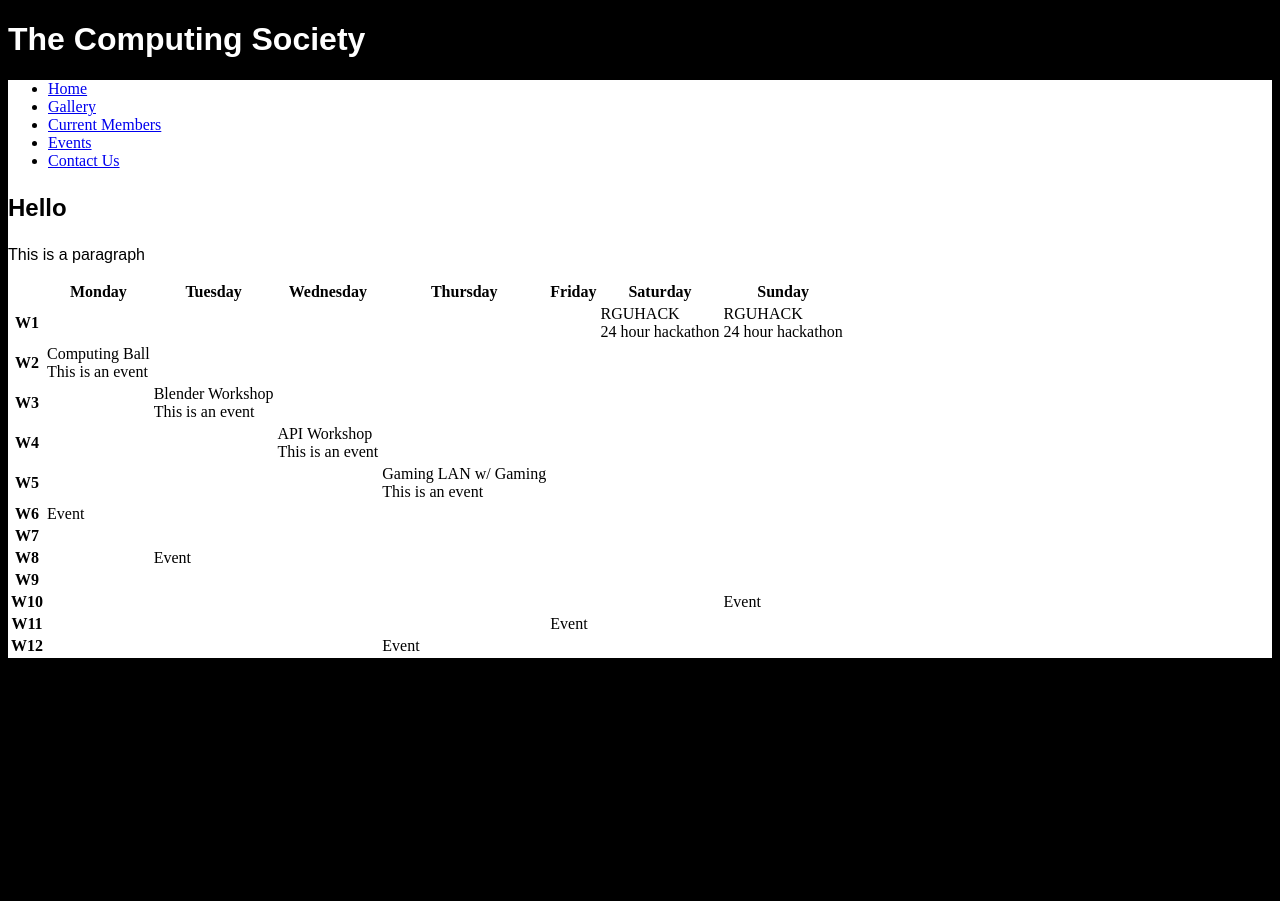
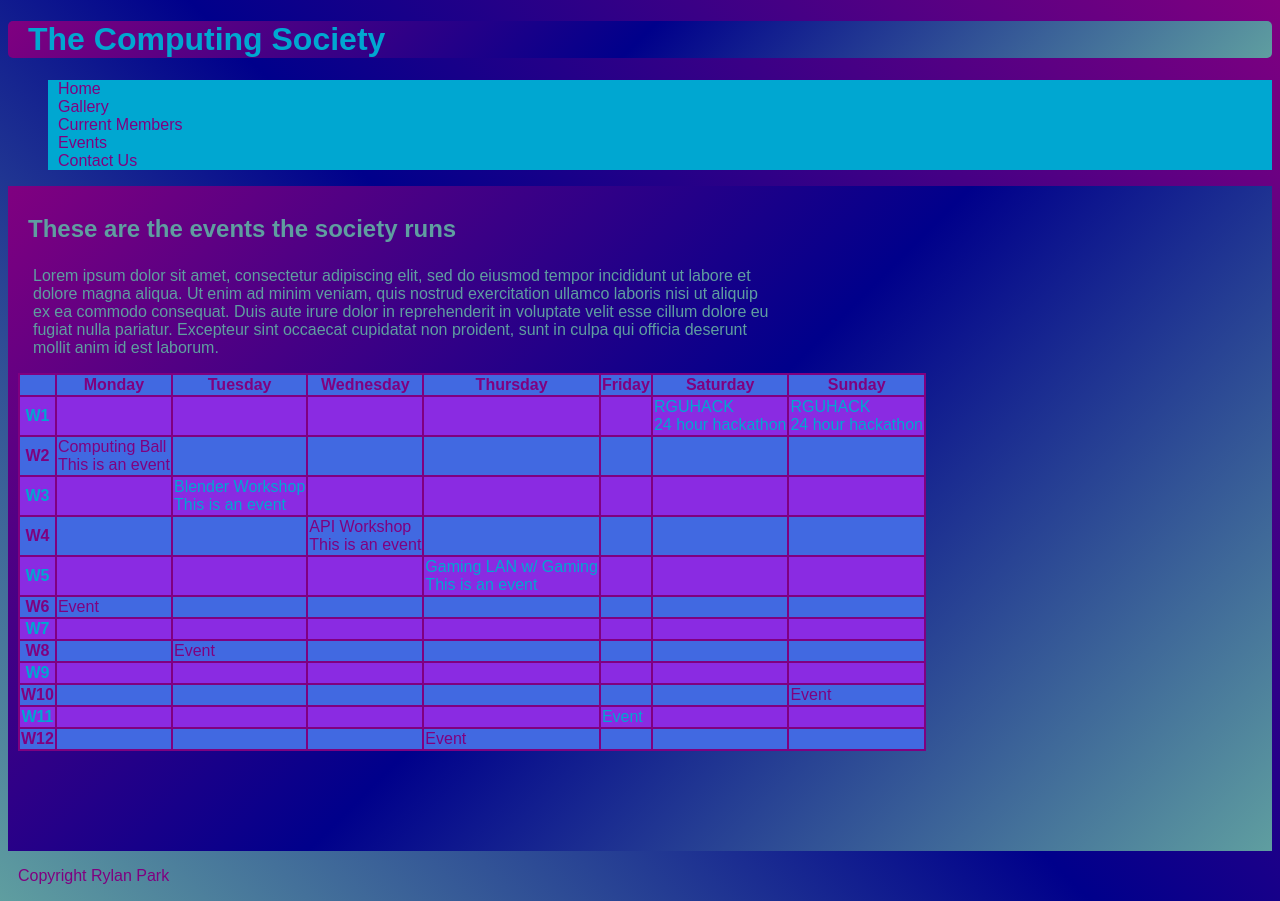
Before and after one commit to CrunchySubstances/CM1114-Coursework-Rylan-Park, a plain HTML site: page event_calendar.html in a window 1280 px wide. Before the commit the page ends 800 px from the top, so only its background shows below. Drawn offline with Linux system fonts and the light colour scheme.

Commit message:
Changed style and updated colours

```diff
--- a/css/main.css
+++ b/css/main.css
@@ -1,32 +1,106 @@
 body{
-    background-color:black;
+    background-image:linear-gradient(45deg,cadetblue,darkblue,purple);
 }
 
 header {
-    color:white;
-    border-top-left-radius: 10px;
-    border-top-right-radius: 10px;
+    color:#00a7d1;
+    border-top-left-radius: 5px;
+    border-top-right-radius: 5px;
+    border-bottom-left-radius: 5px;
+    border-bottom-right-radius: 5px;
+    padding-left: 10px;
+    background-image:linear-gradient(315deg,cadetblue,darkblue,purple);
     h1{
-        color:white;
+        color:#00a7d1;
     }
 }
+
+nav li{
+    border: 2px;
+    border-style: none;
+    padding-left: 10px;
+    accent-color: cadetblue;
+    background-color:#00a7d1;
+    list-style-type: none;
+    font-family: Arial, Helvetica, sans-serif;
+
+    a{
+        color:purple;
+        text-align:center;
+        text-decoration: none;
+    }
+
+    :hover{
+        background-color: blueviolet;
+    }
+
+    .active{
+        background-color: cadetblue;
+    }
+}
+
+table{
+    font-family: Arial, Helvetica, sans-serif;
+    border-collapse: collapse;
+    td{
+        border:2px;
+        border-style: solid;
+        border-color:purple;
+    }
+    th{
+        border:2px;
+        border-style: solid;
+        border-color:purple;
+    }
+    tr:nth-child(even){
+        background-color: blueviolet;
+        color:#00a7d1;
+    }
+    tr:nth-child(odd){
+        background-color: royalblue;
+        color:purple;
+    }
+
+
+}
+
 h1,h2,h3,h4,h5,h6,p{
-    color:black;
+    color:cadetblue;
     font-family: Arial, Helvetica, sans-serif;
+    padding-left: 10px;
 }
+
 h1{
     font-size:xx-large;
 }
+
 h3{
     font-size:x-large
 }
+
 p{
     font-size:medium
 }
+
 main{
-    background-color: white;
+    background-image: linear-gradient(315deg,cadetblue,darkblue,purple);
+    padding-left: 10px;
+    padding-top: 5px;
+    padding-bottom: 100px;
+    p{
+        padding-left:15px;
+        padding-right: 500px;
+    }
 }
+
 aside{
-    background-color: white;
+    background-image: linear-gradient(315deg,cadetblue,darkblue,purple);
     border-radius:10px;
+    padding-left: 10px;
 }
+footer{
+    p{
+        color:purple;
+    }
+
+}
--- a/event_calendar.html
+++ b/event_calendar.html
@@ -9,21 +9,22 @@
             <h1>The Computing Society</h1>
         </header>
 
-        <nav></nav>
-
-        <main>
-
+        <nav>
             <ul>
-                <li><a href="index.html">Home</a></li>
+                <li class="active"><a href="index.html">Home</a></li>
                 <li><a href="img_gallery.html">Gallery</a></li>
                 <li><a href="current_members.html">Current Members</a></li>
                 <li><a href="event_calendar.html">Events</a></li>
                 <li><a href="contact_us.html">Contact Us</a></li>
             </ul>
+        </nav>
+
+        <main>
+
 
             <div>
-                <h3>Hello</h3>
-                <p>This is a paragraph</p>
+                <h3>These are the events the society runs</h3>
+                <p>Lorem ipsum dolor sit amet, consectetur adipiscing elit, sed do eiusmod tempor incididunt ut labore et dolore magna aliqua. Ut enim ad minim veniam, quis nostrud exercitation ullamco laboris nisi ut aliquip ex ea commodo consequat. Duis aute irure dolor in reprehenderit in voluptate velit esse cillum dolore eu fugiat nulla pariatur. Excepteur sint occaecat cupidatat non proident, sunt in culpa qui officia deserunt mollit anim id est laborum.</p>
             </div>
 
             <table>
```
Also changed, not shown: contact_us.html (+6 -5 lines), current_members.html (+6 -6 lines), img_gallery.html (+12 -12 lines), index.html (+8 -6 lines).
